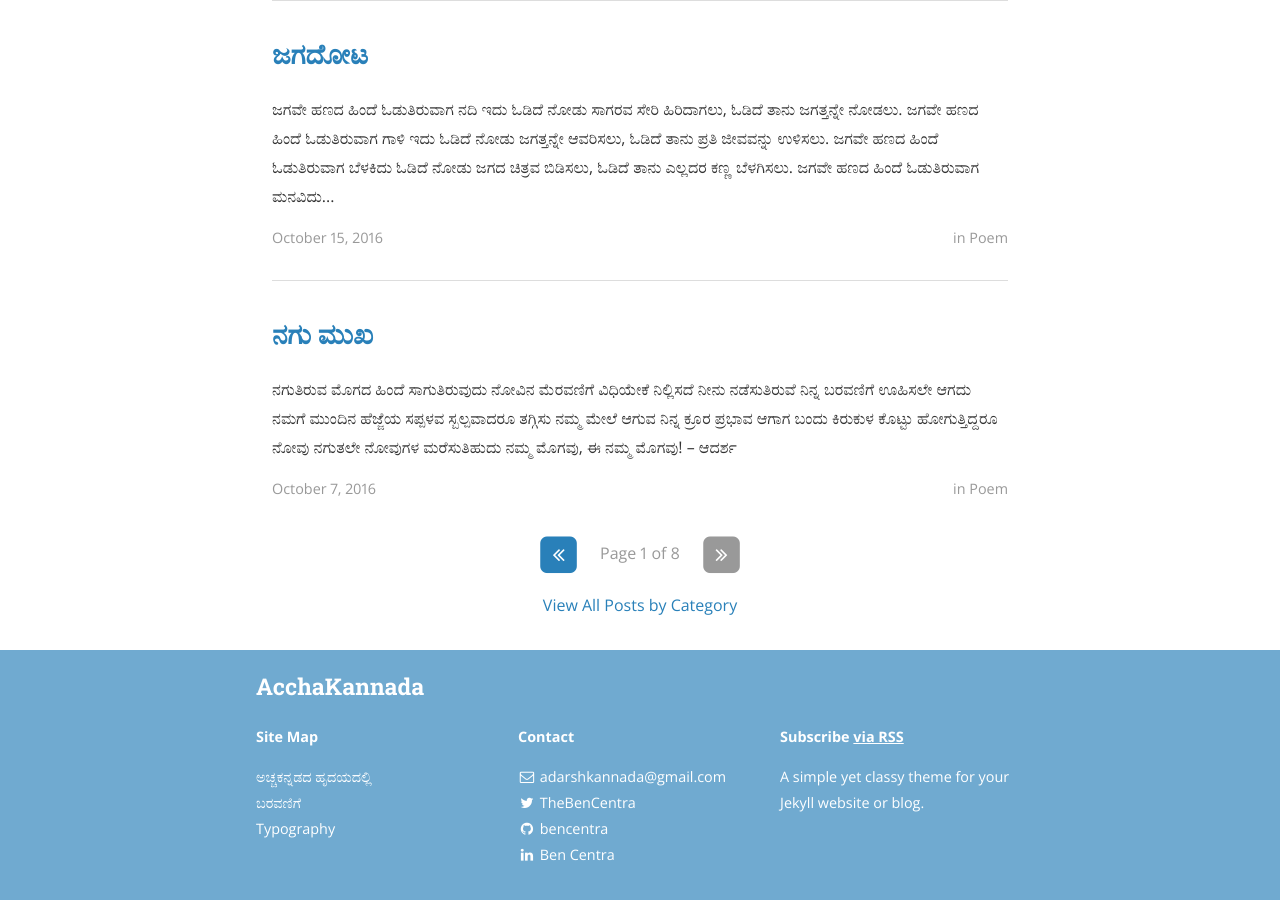
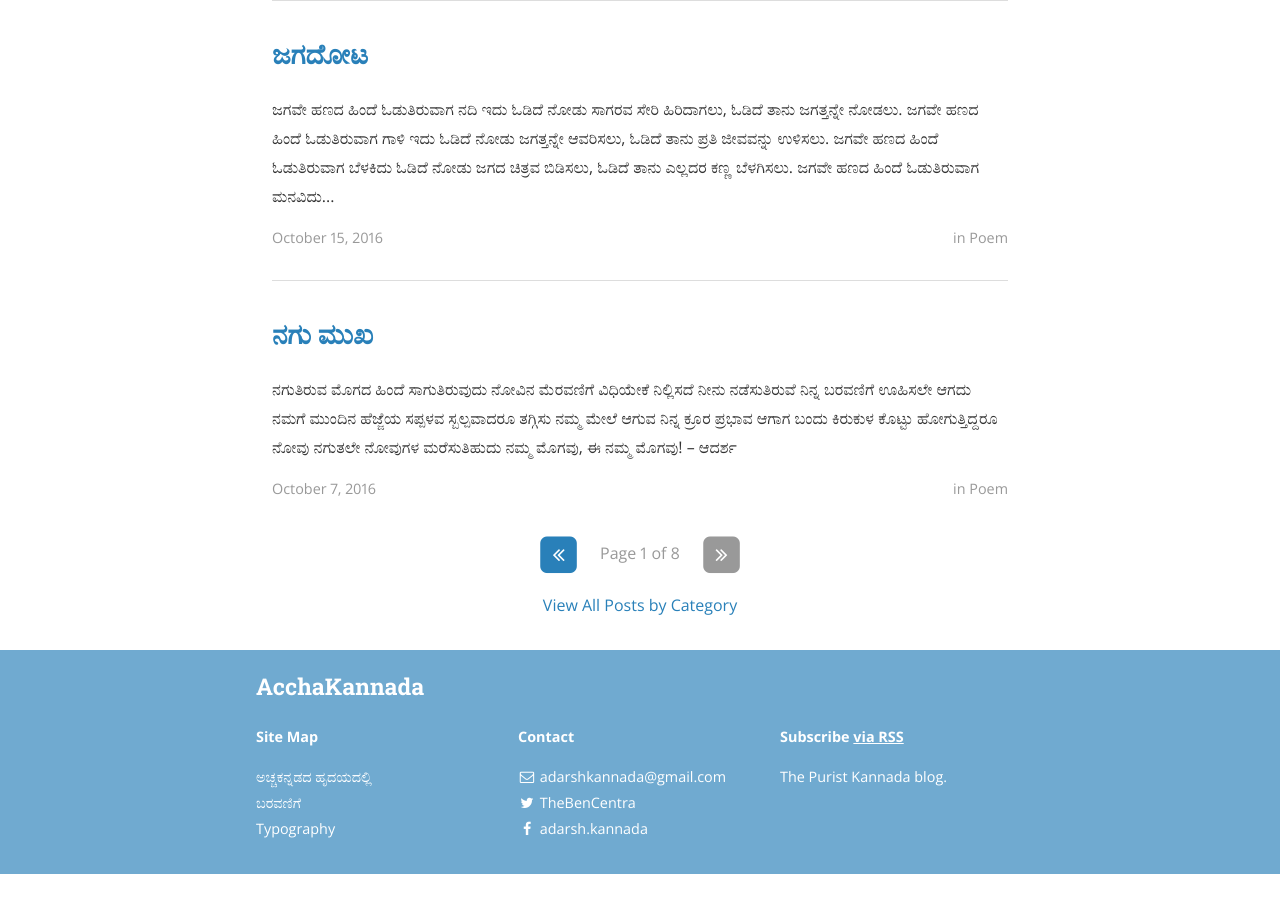
Before and after one commit to bencentra/centrarium, a Jekyll site: the page built from index.html, in a window 1280 px wide and 900 px high, scrolled down 1345 px. Built offline with Jekyll 4.4.1, drawn with Linux system fonts in a browser that asks for light colours; nearby versions of some CDN libraries; the list of posts is cut into pages by our own code; a style sheet for code colours, icons or effects is not loaded; after the commit the page ends 2219 px from its top, so only the background shows below that.

Commit message:
update facebook info

```diff
--- a/_config.yml
+++ b/_config.yml
@@ -16,7 +16,7 @@
 email: adarshkannada@gmail.com
 name: Adarsh Kannada
 description: >
-  A simple yet classy theme for your Jekyll website or blog.
+  The Purist Kannada blog.
 baseurl: "/savehaklu/" # the subpath of your site, e.g. /blog/
 url: "http://adarshkannada.github.io/savehaklu" # the base hostname & protocol for your site
 cover: "assets/acchakannada.jpg"
@@ -80,24 +80,24 @@
 
   - name: Facebook
     icon: facebook
-    username: thebencentra
-    url:
+    username: adarsh.kannada
+    url: https://www.facebook.com/adarsh.kannada
     desc: Friend me on Facebook
     share: true
 
-  - name: GitHub
-    icon: github
-    username: bencentra
-    url: https://github.com/bencentra
-    desc: Fork me on GitHub
-    share: false
+  #- name: GitHub
+   # icon: github
+    #username: bencentra
+    3url: https://github.com/bencentra
+    #desc: Fork me on GitHub
+    #share: false
 
-  - name: LinkedIn
-    icon: linkedin
-    username: Ben Centra
-    url: https://www.linkedin.com/pub/ben-centra/47/769/60a
-    desc: Connect with me on LinkedIn
-    share: true
+  #- name: LinkedIn
+    #icon: linkedin
+    #username: Ben Centra
+    3url: https://www.linkedin.com/pub/ben-centra/47/769/60a
+    #desc: Connect with me on LinkedIn
+    #share: true
 
   - name: Google+
     icon: google-plus
```
